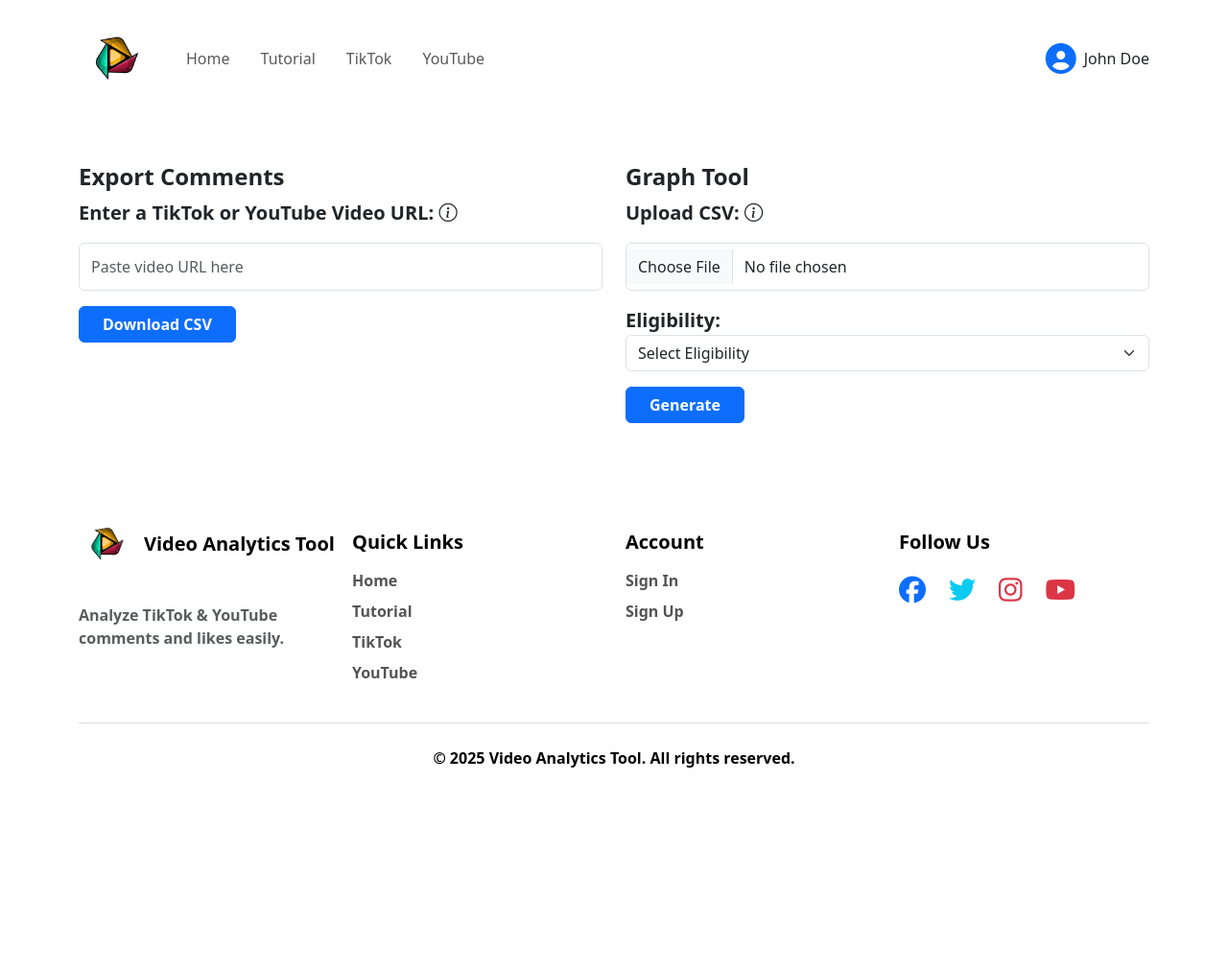
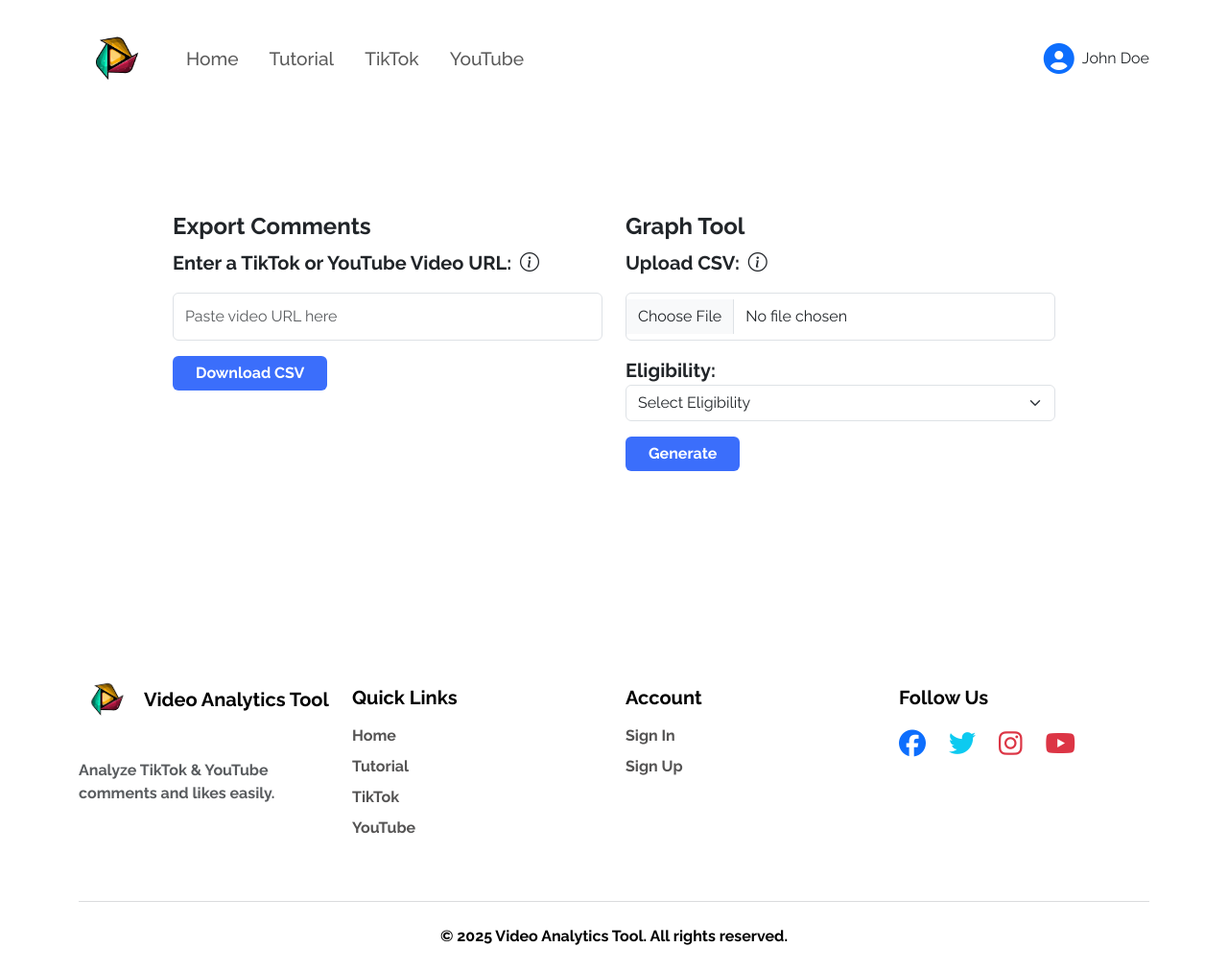
Before and after one commit to Alomj257/Analytics-tool, a plain HTML site: page dashboard.html in a window 1280 px wide. Shown: the whole page at 96% size. Before the commit the page ends 826 px from the top, so only its background shows below. Drawn offline with nearby package versions, Linux system fonts and the light colour scheme.

Commit message:
dashboard done

```diff
--- a/assets/css/dashboard.css
+++ b/assets/css/dashboard.css
@@ -1,48 +1,54 @@
 body {
   font-family: 'Raleway', sans-serif;
+  min-height: 100vh;
+  display: flex;
+  flex-direction: column;
+}
+
+.main-section {
+  flex: 1;
+  display: flex;
+  justify-content: center;
+  align-items: center;
+  padding: 60px 15px;
+}
+
+.toolbox {
+  padding: 40px;
+  width: 100%;
+  max-width: 1000px;
+}
+
+.footer {
+  margin-top: 60px;
 }
 
 .profile-dropdown {
   position: relative;
-    display: inline-block;
 }
 
 .profile-dropdown .dropdown-menu {
   display: none;
   position: absolute;
+  top: 100%;
   right: 0;
-    top: 100%;
-    margin-top: 0.5rem;
-    background-color: #fff;
-    border: 1px solid #dee2e6;
-    border-radius: 0.5rem;
-    min-width: 200px;
+  background-color: white;
+  border: 1px solid #ddd;
+  border-radius: 6px;
+  box-shadow: 0 8px 16px rgba(0, 0, 0, 0.1);
+  padding: 10px;
   z-index: 1000;
-    box-shadow: 0px 4px 8px rgba(0, 0, 0, 0.1);
-  }
-
-  .profile-dropdown:hover .dropdown-menu {
-    display: block;
 }
 
 .profile-dropdown .dropdown-menu a {
   display: block;
-    padding: 0.75rem 1rem;
-    color: #212529;
+  padding: 8px 12px;
   text-decoration: none;
+  color: #333;
 }
 
 .profile-dropdown .dropdown-menu a:hover {
   background-color: #f8f9fa;
-  }
-
-  .profile-name {
-    margin-left: 0.5rem;
-    font-weight: 500;
-  }
-
-  .dropdown-divider {
-    margin: 0;
 }
 
   /* Mobile profile section styling */
--- a/dashboard.html
+++ b/dashboard.html
@@ -13,20 +13,18 @@
 
   <!-- Bootstrap CSS -->
   <link href="https://cdn.jsdelivr.net/npm/bootstrap@5.3.3/dist/css/bootstrap.min.css" rel="stylesheet" />
+  <link href="https://cdnjs.cloudflare.com/ajax/libs/font-awesome/6.5.0/css/all.min.css" rel="stylesheet" />
+  <link href="https://cdnjs.cloudflare.com/ajax/libs/bootstrap-icons/1.8.1/font/bootstrap-icons.min.css"
+    rel="stylesheet" />
 
-  <!-- Font Awesome CDN for Social Icons -->
-  <link href="https://cdnjs.cloudflare.com/ajax/libs/font-awesome/6.5.0/css/all.min.css" rel="stylesheet" />
-
-  <!-- Include Chart.js CDN in your HTML head or before closing body tag -->
+  <!-- Chart.js -->
   <script src="https://cdn.jsdelivr.net/npm/chart.js"></script>
 
-  <!-- Custom CSS -->
-  <link rel="stylesheet" href="assets/css/style.css" />
+  <link rel="stylesheet" href="assets/css/style.css">
   <link rel="stylesheet" href="assets/css/dashboard.css">
 </head>
 
 <body>
-  <!-- Applying the Raleway class here -->
   <!-- Navbar -->
   <nav class="navbar navbar-expand-lg bg-white py-3">
     <div class="container">
@@ -34,32 +32,23 @@
         <img src="./assets/logo.png" alt="Logo" style="height: 80px" class="me-2" />
       </a>
 
-      <button class="navbar-toggler border-0" type="button" data-bs-toggle="offcanvas" data-bs-target="#offcanvasNav"
-        aria-controls="offcanvasNav">
+      <button class="navbar-toggler border-0" type="button" data-bs-toggle="offcanvas" data-bs-target="#offcanvasNav">
         <span class="navbar-toggler-icon"></span>
       </button>
 
       <div class="collapse navbar-collapse d-none d-lg-flex" id="navbarNav">
         <ul class="navbar-nav me-auto mb-2 mb-lg-0 gap-3">
-          <li class="nav-item">
-            <a class="nav-link fw-medium small" href="#">Home</a>
-          </li>
-          <li class="nav-item">
-            <a class="nav-link fw-medium small" href="#">Tutorial</a>
-          </li>
-          <li class="nav-item">
-            <a class="nav-link fw-medium small" href="#">TikTok</a>
-          </li>
-          <li class="nav-item">
-            <a class="nav-link fw-medium small" href="#">YouTube</a>
-          </li>
+          <li class="nav-item"><a class="nav-link fw-medium small" href="#">Home</a></li>
+          <li class="nav-item"><a class="nav-link fw-medium small" href="#">Tutorial</a></li>
+          <li class="nav-item"><a class="nav-link fw-medium small" href="#">TikTok</a></li>
+          <li class="nav-item"><a class="nav-link fw-medium small" href="#">YouTube</a></li>
         </ul>
 
         <!-- Profile Dropdown -->
-        <div class="profile-dropdown ms-3">
+        <div class="profile-dropdown ms-3" id="profileDropdown">
           <div class="d-flex align-items-center" style="cursor: pointer;">
             <i class="fas fa-user-circle fa-2x text-primary"></i>
-            <span class="profile-name">John Doe</span>
+            <span class="profile-name ms-2">John Doe</span>
           </div>
           <div class="dropdown-menu text-start">
             <a href="profile.html">Profile</a>
@@ -109,34 +98,32 @@
     </div>
   </div>
 
-  <!-- Tool Section -->
-  <section class="container py-5">
+  <!-- Main Toolbox Section -->
+  <div class="main-section">
+    <div class="toolbox">
       <div class="row">
+        <!-- Export Section -->
         <div class="col-md-6 mb-4">
           <h5 class="fw-bold fs-4">Export Comments</h5>
-        <p class="fw-semibold fs-5 d-inline-block">
+          <p class="fw-semibold fs-5">
             Enter a TikTok or YouTube Video URL:
-          <span class="instruction-icon" style="cursor: pointer" data-bs-toggle="tooltip" data-bs-placement="top"
-            title="Enter a valid TikTok or YouTube URL to fetch the comments. Make sure it's a publicly available video.">
-            <i class="bi bi-info-circle" style="font-size: 1.2rem"></i>
-          </span>
+            <i class="bi bi-info-circle ms-1"
+              title="Enter a valid TikTok or YouTube URL to fetch the comments. Make sure it's a publicly available video."></i>
           </p>
           <input type="text" class="form-control mb-3" placeholder="Paste video URL here" />
           <button class="btn btn-primary fw-semibold px-4">Download CSV</button>
         </div>
 
+        <!-- Upload Section -->
         <div class="col-md-6">
           <h5 class="fw-bold fs-4">Graph Tool</h5>
-        <p class="fw-semibold fs-5 d-inline-block">
+          <p class="fw-semibold fs-5">
             Upload CSV:
-          <span class="instruction-icon" style="cursor: pointer" data-bs-toggle="tooltip" data-bs-placement="top"
-            title="Upload a CSV file with the extracted data for graph generation.">
-            <i class="bi bi-info-circle" style="font-size: 1.2rem"></i>
-          </span>
+            <i class="bi bi-info-circle ms-1"
+              title="Upload a CSV file with the extracted data for graph generation."></i>
           </p>
           <input type="file" class="form-control mb-3" />
 
-        <!-- Eligibility Dropdown -->
           <label for="eligibilityDropdown" class="fw-semibold fs-5">Eligibility:</label>
           <select class="form-select mb-3" id="eligibilityDropdown">
             <option selected>Select Eligibility</option>
@@ -148,27 +135,22 @@
           <button class="btn btn-primary fw-semibold px-4">Generate</button>
         </div>
       </div>
-  </section>
+    </div>
+  </div>
 
-
-  <!-- Footer Section -->
-  <footer class="bg-white text-black pt-5 pb-4">
+  <!-- Footer -->
+  <footer class="bg-white text-black pt-5 pb-4 footer">
     <div class="container">
       <div class="row text-md-start text-center align-items-start">
-        <!-- Logo & About -->
-        <div class="col-md-3 mb-4 mb-md-0">
-          <a href="#"
-            class="d-inline-flex align-items-center justify-content-md-start justify-content-center text-black text-decoration-none mb-3 w-100">
+        <div class="col-md-3 mb-4">
+          <a href="#" class="d-inline-flex align-items-center text-black text-decoration-none mb-3">
             <img src="./assets/logo.png" alt="Logo" style="height: 60px" class="me-2" />
-            <span class="fw-bold fs-5 text-nowrap">Video Analytics Tool</span>
+            <span class="fw-bold fs-5">Video Analytics Tool</span>
           </a>
-          <p class="fw-bold fs-6 mt-3 text-muted">
-            Analyze TikTok & YouTube comments and likes easily.
-          </p>
+          <p class="fw-bold fs-6 mt-3 text-muted">Analyze TikTok & YouTube comments and likes easily.</p>
         </div>
 
-        <!-- Quick Links -->
-        <div class="col-md-3 mb-4 mb-md-0">
+        <div class="col-md-3 mb-4">
           <h6 class="fw-bold fs-5 mb-3 mt-md-3">Quick Links</h6>
           <ul class="list-unstyled d-flex flex-column gap-2">
             <li><a href="#" class="footer-link">Home</a></li>
@@ -178,8 +160,7 @@
           </ul>
         </div>
 
-        <!-- Account -->
-        <div class="col-md-3 mb-4 mb-md-0">
+        <div class="col-md-3 mb-4">
           <h6 class="fw-bold fs-5 mb-3 mt-md-3">Account</h6>
           <ul class="list-unstyled d-flex flex-column gap-2">
             <li><a href="login.html" class="footer-link">Sign In</a></li>
@@ -187,32 +168,39 @@
           </ul>
         </div>
 
-        <!-- Social Media -->
         <div class="col-md-3">
           <h6 class="fw-bold fs-5 mb-3 mt-md-3 text-md-start text-center">Follow Us</h6>
           <div class="d-flex justify-content-md-start justify-content-center gap-4 fs-3">
-            <a href="#" class="text-primary social-icon"><i class="fab fa-facebook"></i></a>
-            <a href="#" class="text-info social-icon"><i class="fab fa-twitter"></i></a>
-            <a href="#" class="text-danger social-icon"><i class="fab fa-instagram"></i></a>
-            <a href="#" class="text-danger social-icon"><i class="fab fa-youtube"></i></a>
+            <a href="#" class="text-primary"><i class="fab fa-facebook"></i></a>
+            <a href="#" class="text-info"><i class="fab fa-twitter"></i></a>
+            <a href="#" class="text-danger"><i class="fab fa-instagram"></i></a>
+            <a href="#" class="text-danger"><i class="fab fa-youtube"></i></a>
           </div>
         </div>
       </div>
-
       <hr class="border-secondary my-4" />
-
-      <div class="text-center fw-bold fs-6">
-        &copy; 2025 Video Analytics Tool. All rights reserved.
-      </div>
+      <div class="text-center fw-bold fs-6">&copy; 2025 Video Analytics Tool. All rights reserved.</div>
     </div>
   </footer>
 
   <!-- Bootstrap JS -->
   <script src="https://cdn.jsdelivr.net/npm/bootstrap@5.3.3/dist/js/bootstrap.bundle.min.js"></script>
-  <link href="https://cdn.jsdelivr.net/npm/bootstrap@5.3.0-alpha1/dist/css/bootstrap.min.css" rel="stylesheet" />
-  <link href="https://cdnjs.cloudflare.com/ajax/libs/bootstrap-icons/1.8.1/font/bootstrap-icons.min.css"
-    rel="stylesheet" />
-  <script src="https://cdn.jsdelivr.net/npm/bootstrap@5.3.0-alpha1/dist/js/bootstrap.bundle.min.js"></script>
+
+  <!-- Profile Dropdown Toggle -->
+  <script>
+    const profile = document.getElementById("profileDropdown");
+    const menu = profile.querySelector(".dropdown-menu");
+
+    profile.addEventListener("click", () => {
+      menu.style.display = menu.style.display === "block" ? "none" : "block";
+    });
+
+    window.addEventListener("click", (e) => {
+      if (!profile.contains(e.target)) {
+        menu.style.display = "none";
+      }
+    });
+  </script>
 </body>
 
 </html>
```
Lines whose indentation alone changed are shown as unchanged.
